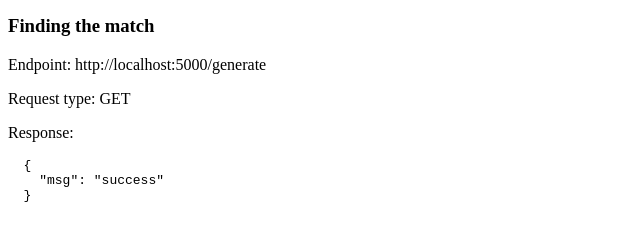
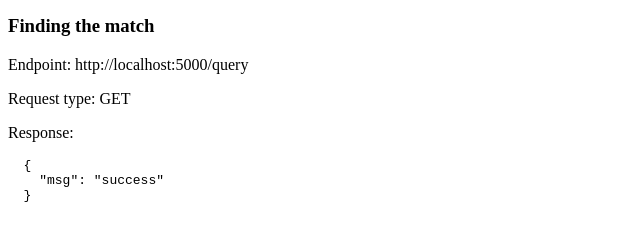
Before and after one commit to ja4h3ad/patent_project, a plain HTML site: page app/ui.html in a window 1280 px wide. Shown: the part 533-759 px from the top of the page, 0-640 px from the left. Drawn offline with Linux system fonts and the light colour scheme.

```diff
--- a/app/ui.html
+++ b/app/ui.html
@@ -37,7 +37,7 @@
 
 <h3>Finding the match</h3>
 <div>
-<p>Endpoint: http://localhost:5000/generate</p>
+<p>Endpoint: http://localhost:5000/query</p>
 <p>Request type: GET</p>
 <p>Response: </p>
 <pre>
```
